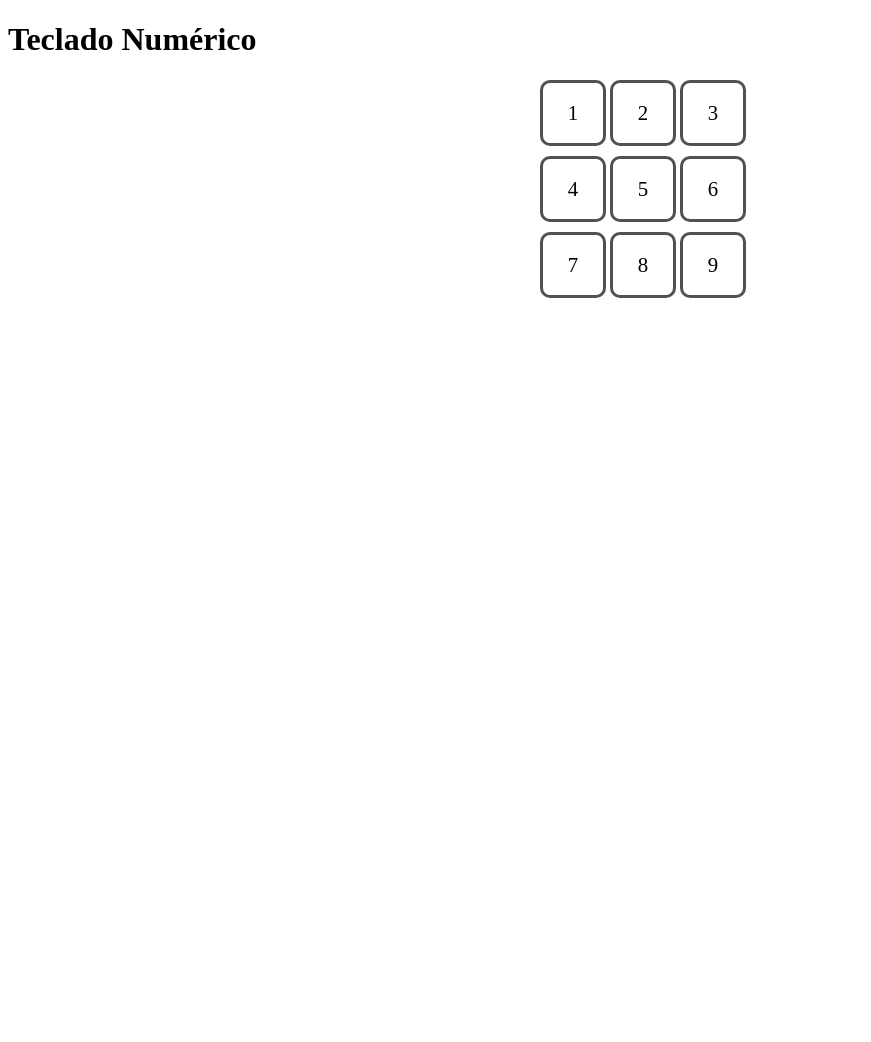
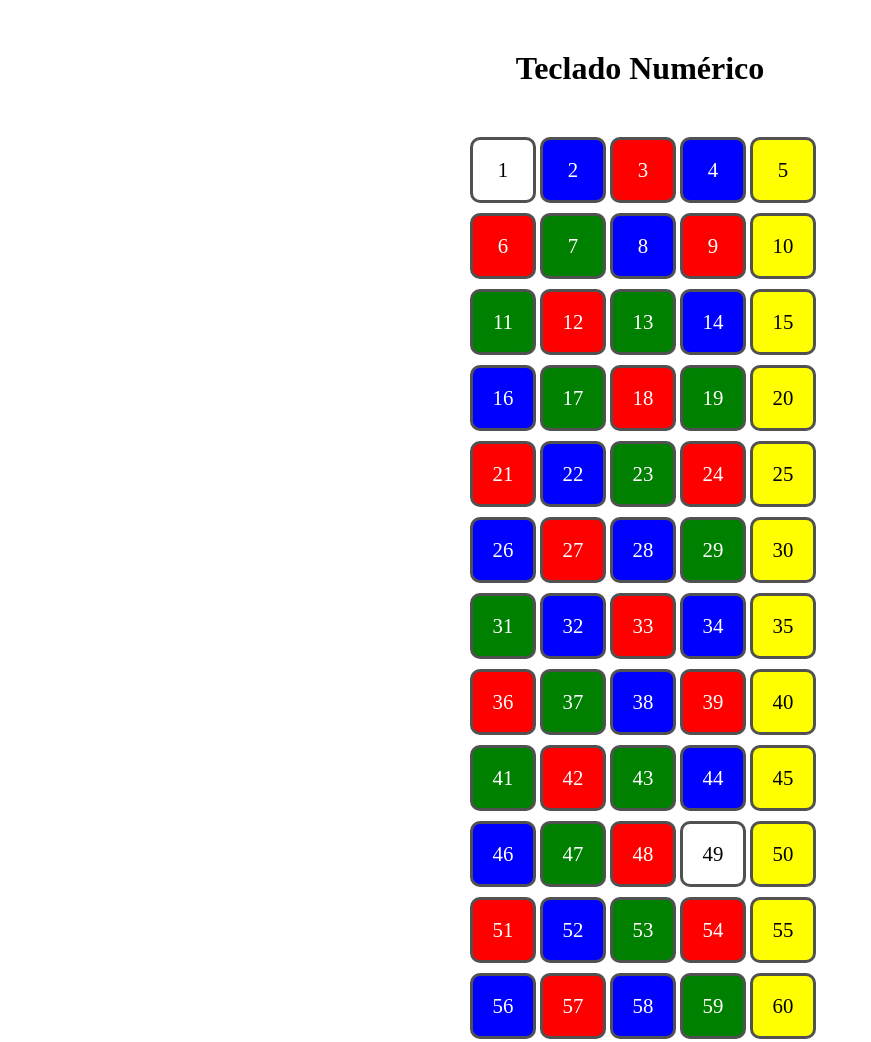
Before and after one commit to LauGJ20/Git_2A3D-ClasesM06, a plain HTML site: page Prácticas DOM/TecladoNumerico/index.html in a window 1280 px wide. Shown: the top 1042 px of the page, without its empty margins (0-871 px from the left). Before the commit the page ends 800 px from the top, so only its background shows below. Drawn offline with Linux system fonts and the light colour scheme.

Commit message:
Prácticas

```diff
--- a/Prácticas DOM/TecladoNumerico/script.js
+++ b/Prácticas DOM/TecladoNumerico/script.js
@@ -1,10 +1,43 @@
-let teclado = document.getElementById('teclado');
+let teclado = document.getElementById("teclado");
 
-for (let i = 1; i < 10; i++) {
+// Función para saber si un número es primo
+function esPrimo(num) {
+    if (num < 2) return false;
+    for (let i = 2; i <= Math.sqrt(num); i++) {
+        if (num % i === 0) return false;
+    }
+    return true;
+}
+
+for (let i = 1; i < 100; i++) {
+    //Creo la tecla
     let tecla = document.createElement("div");
-    tecla.innerHTML = "<p>"+i+"</p>";
+    tecla.innerHTML = "<p>" + i + "</p>";
     tecla.className = "tecla";
 
+    // Si es número primo → fondo verde
+    if (esPrimo(i)) {
+        tecla.style.background = "green";
+        tecla.style.color = "white";
+    }
+
+    // Si es múltiplo de 2 → azul
+    if (i % 2 === 0) {
+        tecla.style.background = "blue";
+        tecla.style.color = "white";
+    }
+
+    // Si es múltiplo de 3 → rojo
+    if (i % 3 === 0) {
+        tecla.style.background = "red";
+        tecla.style.color = "white";
+    }
+
+    // Si es múltiplo de 5 → amarillo
+    if (i % 5 === 0) {
+        tecla.style.background = "yellow";
+        tecla.style.color = "black";
+    }
+
     teclado.appendChild(tecla);
-
 }
--- a/Prácticas DOM/TecladoNumerico/style.css
+++ b/Prácticas DOM/TecladoNumerico/style.css
@@ -12,7 +12,7 @@
 
 #teclado {
     display: grid;
-    grid-template-columns: repeat(3, 60px);
+    grid-template-columns: repeat(5, 60px);
     gap: 10px;
     justify-content: center;
 }
@@ -36,3 +36,9 @@
 .tecla:hover {
     background-color: #c1c1c1;
 }
+
+
+h1 {
+    text-align: center;
+    margin: 50px;
+}
```
